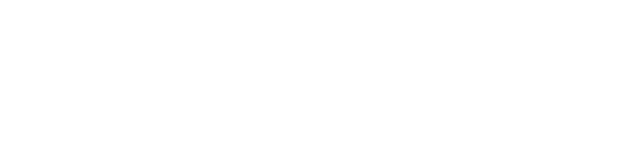
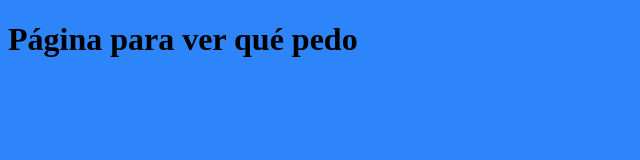
Before and after one commit to SergeiCuevas/CursoGit, a plain HTML site: page index.html in a window 1280 px wide. Shown: the whole page, without its empty margins (0-640 px from the left). Drawn offline with Linux system fonts and the light colour scheme.

Commit message:
titulo y fondo

```diff
--- /dev/null
+++ b/css/estilos.css
@@ -0,0 +1,9 @@
+@charset "utf-8";
+
+/*css document*/
+
+body {
+    background-color: rgb(45, 133, 249);
+    text-decoration-color: white;
+
+}
--- a/index.html
+++ b/index.html
@@ -5,8 +5,10 @@
     <meta http-equiv="X-UA-Compatible" content="IE=edge">
     <meta name="viewport" content="width=device-width, initial-scale=1.0">
     <title>Document</title>
+    <link rel="stylesheet" href="css/estilos.css" type="text/css">
 </head>
 <body>
+    <h1> Página para ver qué pedo </h1>
 
 </body>
 </html>
```
Also changed, not shown: js/javascript.js (added).
